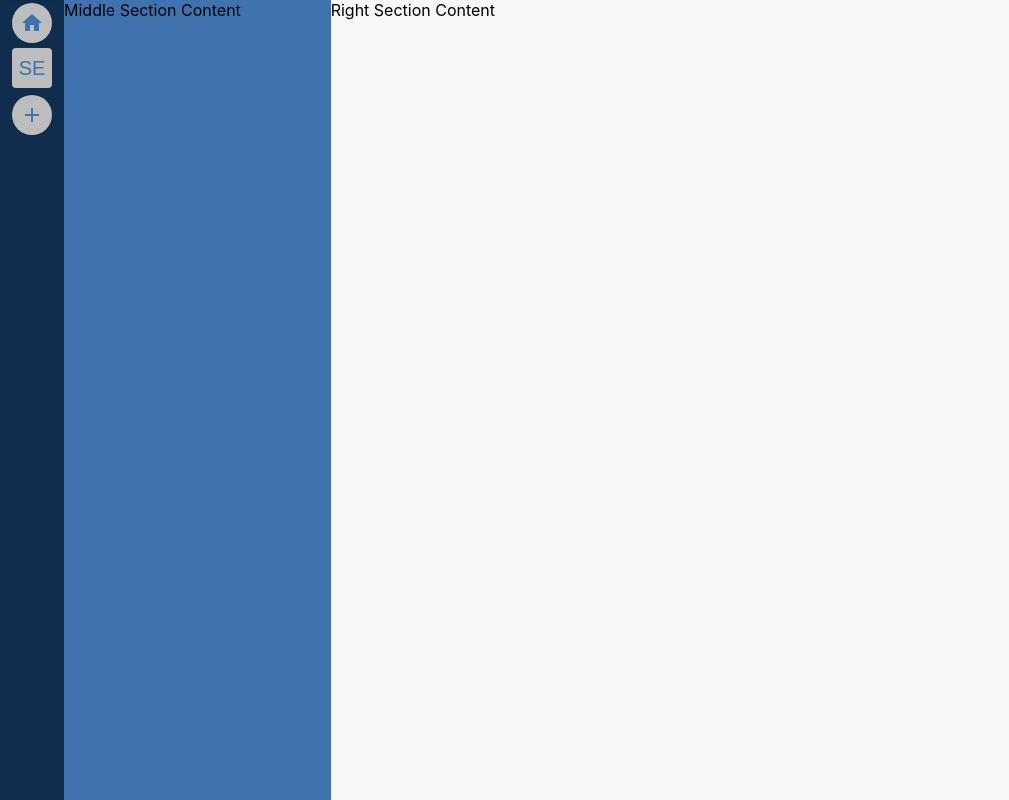
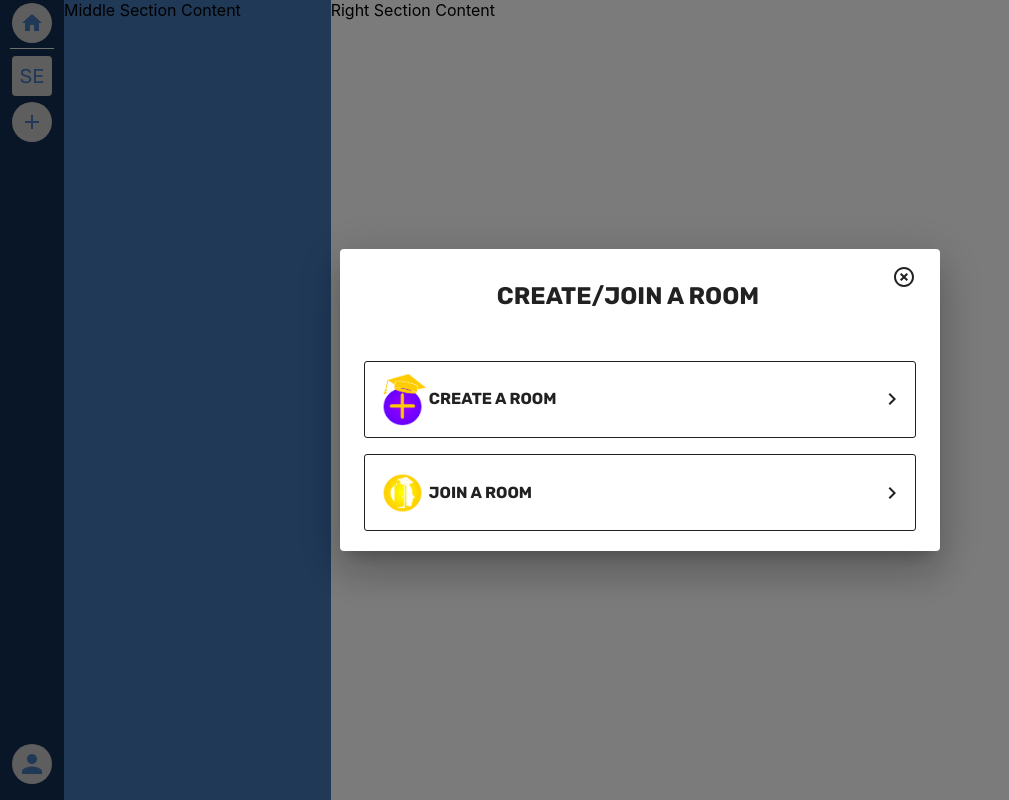
Before and after one commit to thriblueblood/classmate, a React (Create React App) app: page /home in a window 1280 px wide. Both pictures are taken after a click on the element 32 px from the left and 114 px from the top of the page. Shown: the whole page, without its empty margins (0-1009 px from the left). Built offline with nearby package versions, Linux system fonts and the light colour scheme.

Commit message:
create room

```diff
--- a/public/index.html
+++ b/public/index.html
@@ -15,6 +15,9 @@
       user's mobile device or desktop. See https://developers.google.com/web/fundamentals/web-app-manifest/
     -->
     <link rel="manifest" href="%PUBLIC_URL%/manifest.json" />
+    <link rel="preconnect" href="https://fonts.googleapis.com">
+    <link rel="preconnect" href="https://fonts.gstatic.com" crossorigin>
+    <link href="https://fonts.googleapis.com/css2?family=Rubik:wght@300;400;500;700&display=swap" rel="stylesheet">
     <!--
       Notice the use of %PUBLIC_URL% in the tags above.
       It will be replaced with the URL of the `public` folder during the build.
--- /dev/null
+++ b/src/Components/AddRoomPopup.js
@@ -0,0 +1,103 @@
+import { Stack, Box, Dialog, DialogTitle, DialogContent, Typography } from '@mui/material';
+import * as React from "react";
+import createRoomIcon from "../img/create-room.png";
+import joinRoomIcon from "../img/join-room.png";
+import { ThemeProvider } from '@emotion/react';
+import theme from "../ui/Theme";
+import HighlightOffIcon from '@mui/icons-material/HighlightOff';
+import ChevronRightIcon from '@mui/icons-material/ChevronRight';
+import CreateRoom from './CreateRoom';
+import JoinRoom from './JoinRoom';
+import SuccessCreateRoom from './SuccessCreateRoom';
+
+export function AddRoomPopup(props) {
+
+  //dialog
+  const { onClose, open } = props;
+
+  //change page
+  const [page,setPage] = React.useState(0);
+
+  const handleClose = () => {
+    onClose(true);
+    setPage(0);
+  };
+
+  const handleCreateRoom = () => {
+    setPage(1);
+  }
+
+  const handleJoinRoom = () => {
+    setPage(2);
+  }
+
+  const getDialogtitle = (page) =>{
+    switch(page) {
+      case 0:
+        return <Typography variant='overline' fontSize="1.5rem">Create/Join a room</Typography>;
+      case 1:
+        return <Typography variant='overline' fontSize="1.5rem">Create a room</Typography>;
+      case 2:
+        return <Typography variant='overline' fontSize="1.5rem">Join a room</Typography>;
+
+      case 3:
+        return <Typography variant='overline' fontSize="1.5rem">Create a room successfully!</Typography>;
+
+      case 4:
+        return <Typography variant='overline' fontSize="1.5rem">Join a room successfully!</Typography>;
+
+      default:
+        return 'foo';
+    }
+  }
+
+  return (
+    <ThemeProvider theme={theme}>
+      <Dialog fullWidth onClose={handleClose} open={open} sx={{ itemAlign: "center" }}>
+        <DialogTitle>
+          <Box onClick={handleClose}>
+            <HighlightOffIcon sx={{ cursor: 'pointer', float: 'right' }} />
+          </Box>
+        <Box textAlign="center">
+        {getDialogtitle(page)}
+      </Box>
+        </DialogTitle>
+        <DialogContent>
+          {(() => {
+        if (page===0) {
+          return (
+            <Stack>
+            <Box onClick= {handleCreateRoom} sx={{ border: "1px solid", borderRadius: "3px", margin: "3% 0%", alignItems: "center", display: "flex", flexWrap: "wrap", padding: "2%", cursor: 'pointer' }}>
+              <img src={createRoomIcon} style={{ width: "10%" }} />
+              <Typography variant='overline' fontSize="1rem">Create a room</Typography>
+              <ChevronRightIcon sx={{ float: "right", marginLeft: "auto" }} />
+            </Box>
+            <Box onClick= {handleJoinRoom} sx={{ border: "1px solid", borderRadius: "3px", alignItems: "center", display: "flex", flexWrap: "wrap", padding: "2%", cursor: 'pointer' }}>
+              <img src={joinRoomIcon} style={{ width: "10%" }} />
+              <Typography variant='overline' fontSize="1rem">Join a room</Typography>
+              <ChevronRightIcon sx={{ float: "right", marginLeft: "auto" }} />
+            </Box>
+          </Stack>
+          )
+        } else if (page===1) {
+          return (
+            <CreateRoom  onClose={handleClose} setPage={setPage}/>
+          )
+        } else if (page===2) {
+          return (
+            <JoinRoom onClose={onClose}/>
+          )
+        }
+        else if (page===3) {
+          return (
+            <SuccessCreateRoom/>
+          )
+        }
+      })()}
+
+        </DialogContent>
+      </Dialog>
+    </ThemeProvider>
+
+  );
+}
--- /dev/null
+++ b/src/Components/CreateRoom.js
@@ -0,0 +1,106 @@
+import React, {createRef, useRef} from "react";
+import {Stack, TextField, Avatar, MenuItem, Button, Grid} from "@mui/material";
+import { Box } from "@mui/system";
+import styled from '@emotion/styled';
+import AddPhotoAlternateIcon from '@mui/icons-material/AddPhotoAlternate';
+import { RedeemRounded } from "@mui/icons-material";
+
+
+// First Step
+const CustomImagePicker = styled(Avatar)(() => ({
+  margin: "5% 0%",
+  width: "70px",
+  height: "70px",
+  ":hover" : {
+      backgroundColor : 'red',
+      color : 'black',
+      position : 'relative'
+  },
+  cursor: 'pointer',
+}));
+
+const schools = [
+  {
+    value: "kmitl",
+    label: "King mongkut's institute of technology ladkrabang",
+  },
+  {
+    value: "home",
+    label: "Home",
+  },
+];
+
+//Second Step
+function AddSubjectMainPage(){
+  return (
+    <Stack>
+      <TextField label="Subject name"/>
+    </Stack>
+  )
+}
+
+// function NameBestMatePage(){
+//   return (
+//     <Stack>
+//     <Box  display="flex"
+//   justifyContent="center"
+//   alignItems="center">
+//     <CustomImagePicker><AddPhotoAlternateIcon/></CustomImagePicker>
+//     </Box>
+//         <TextField label="Bot's name" sx={{marginBottom:"1rem"}}/>
+//     </Stack>
+//   )
+// }
+
+export default function CreateRoom(props){
+
+    const {onClose, setPage} = props;
+    const [school, setSchool] = React.useState("home");
+    const imageRef = useRef(null);
+    const [image, setImage] = React.useState(null);
+
+    const handleChange = (event) => {
+      setSchool(event.target.value);
+    };
+
+    const handleSubmit = () => {
+      setPage(3);
+    }
+
+    const onImageClick = () =>{
+      imageRef.current.click();
+    }
+
+    const imageHandler = (e) => {
+      const reader = new FileReader();
+      reader.onload = () => {
+        if(reader.readyState === 2){
+          setImage(reader.result)
+        }
+      }
+      reader.readAsDataURL(e.target.files[0])
+      console.log("Hello")
+    }
+    return (
+      <Stack>
+      <Box  display="flex"
+    justifyContent="center"
+    alignItems="center">
+      <input type="file"  accept="image/*" style={{display:"none"}} ref={imageRef} onChange={imageHandler}
+      />
+      <CustomImagePicker onClick={onImageClick} src={image}></CustomImagePicker>
+      </Box>
+          <TextField fullWidth label="Room's name" sx={{marginBottom:"1rem"}}/>
+          <TextField sx={{marginBottom:"1rem"}} select defaultValue label="School" value={school} onChange={handleChange}>
+              {schools.map((option) => (
+                <MenuItem key={option.value} value={option.value}>
+                  {option.label}
+                </MenuItem>
+              ))}
+            </TextField>
+      <Grid container justifyContent="flex-end">
+      <Button sx={{width:"10%"}} onClick={handleSubmit}>Submit</Button>
+      </Grid>
+      </Stack>
+    );
+}
--- /dev/null
+++ b/src/Components/JoinRoom.js
@@ -0,0 +1,20 @@
+import { Stack, Typography, TextField, Grid, Button } from '@mui/material';
+
+export default function JoinRoom(props){
+
+    const {onClose} = props;
+
+    const handleSubmit = () =>{
+        onClose(true)
+    }
+
+    return(
+        <Stack alignItems="center">
+        <TextField placeholder="Type the invitation link such as dfdfdfd.co/dfd"  fullWidth ></TextField>
+        {/* <Typography variant="subtitles">Copy this invitation code and send it to your friend to join the room!</Typography> */}
+        <Grid container justifyContent="flex-end">
+      <Button sx={{width:"10%"}} onClick={handleSubmit}>Join</Button>
+      </Grid>
+    </Stack>
+    )
+}
--- a/src/Components/SideBar.js
+++ b/src/Components/SideBar.js
@@ -2,6 +2,10 @@ import { Stack, Avatar, Box, Divider } from '@mui/material';
 import HomeIcon from '@mui/icons-material/Home';
 import AddIcon from '@mui/icons-material/Add';
 import styled from '@emotion/styled';
+
+import * as React from "react";
+
+import { AddRoomPopup } from './AddRoomPopup';
 
 const CustomSideBarItem = styled(Avatar)(() => ({
     margin: "5% 0%",
@@ -13,8 +17,21 @@ const CustomSideBarItem = styled(Avatar)(() => ({
     cursor: 'pointer',
   }));
 
-function SideBar(){
+
+export default function SideBar(){
+
+    const [open, setOpen] = React.useState(false);
+
+    const handleClickOpen = () => {
+        setOpen(true);
+      };
+
+      const handleClose = () => {
+        setOpen(false);
+      };
+
     return (
+      <div>
         <Stack alignItems="center">
             <Box>
             <Divider/>
@@ -22,15 +39,16 @@ function SideBar(){
                <HomeIcon/>
             </CustomSideBarItem>
             </Box>
-
+            <Divider sx={{width:'70%', backgroundColor:"white", margin:"5% 0%"}}/>
             <CustomSideBarItem variant='rounded'>
                 SE
             </CustomSideBarItem>
-            <CustomSideBarItem >
+            <CustomSideBarItem onClick={handleClickOpen} >
                <AddIcon/>
             </CustomSideBarItem>
+            <Avatar sx={{position:"fixed", bottom:"0", marginBottom:"1rem"}}></Avatar>
         </Stack>
+        <AddRoomPopup open={open} onClose={handleClose} />
+      </div>
     )
 }
-
-export default SideBar;
--- /dev/null
+++ b/src/Components/SuccessCreateRoom.js
@@ -0,0 +1,24 @@
+import { Typography, Stack, TextField, InputAdornment, IconButton } from "@mui/material";
+import ContentCopyIcon from '@mui/icons-material/ContentCopy';
+
+export default function SuccessCreateRoom (){
+
+    const handleCopy = () => {
+        navigator.clipboard.writeText("Address")
+        console.log("copied")
+      };
+
+    return (
+        <Stack alignItems="center">
+            <TextField value="dsdsd./sdsds" disabled fullWidth
+            InputProps={{ endAdornment:(<InputAdornment position="end">
+                <IconButton
+                  onClick={handleCopy}
+                >
+                </IconButton>
+                <ContentCopyIcon onClick={handleCopy} sx={{cursor:'pointer'}}/>
+              </InputAdornment>)}}></TextField>
+            <Typography variant="subtitles">Copy this invitation code and send it to your friend to join the room!</Typography>
+        </Stack>
+    )
+}
--- a/src/ui/Theme.js
+++ b/src/ui/Theme.js
@@ -35,6 +35,10 @@ export default createTheme({
         h4 :{
             fontWeight : 300
         },
+        overline : {
+            fontStyle: 'bold',
+            fontWeight: 700
+        }
     }
   });
 
```
Also changed, not shown: src/img/create-room.png (added), src/img/join-room.png (added).
